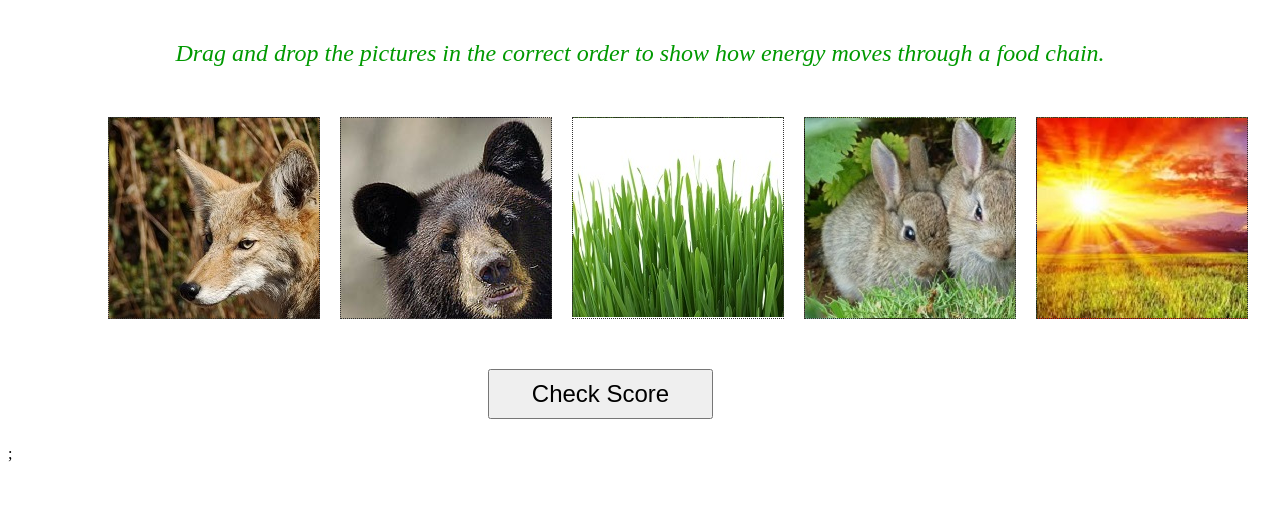
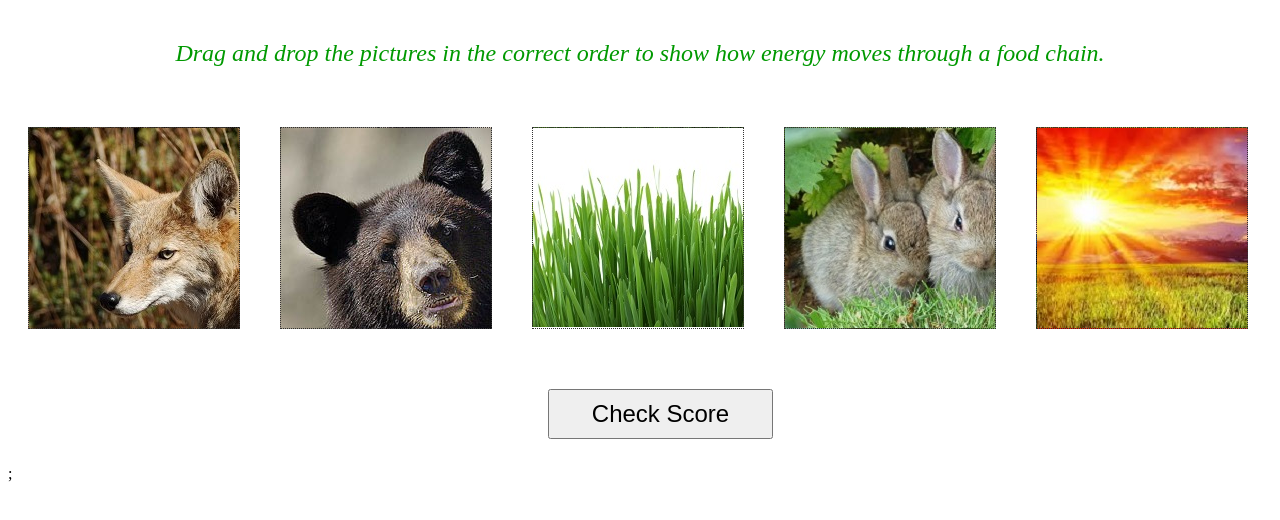
Before and after one commit to RickNTruckee/RickNTruckee.github.io, a plain HTML site: page index.html in a window 1280 px wide. Drawn offline with Linux system fonts and the light colour scheme.

Commit message:
give all pics margin of 20px

```diff
--- a/index.html
+++ b/index.html
@@ -3,14 +3,14 @@
  	<head>
  		 <style type="text/css">
  		  .mover {
- 		  	 width:200px; height:190px; line-height:4em; margin:10px; padding:5px; float:left;
+ 		  	 width:200px; height:190px; line-height:4em; margin:20px; padding:5px; float:left;
  		  	 border:1px dotted #333333; text-align:center;
  		  	 }
  		  	 #box0{
  		  	 	font-size:  24px; text-align: center; margin: 40px; color: #009900
  		  	 }
  		  	 #boxA{
- 		  	 	background-image: url(/Images/Coyote.jpg); margin-left: 100px;
+ 		  	 	background-image: url(/Images/Coyote.jpg);
  		  	 }
  		  	 #boxB{
  		  	 	background-image: url(/Images/black_bear.jpg)
@@ -25,7 +25,7 @@
  		  	 	background-image: url(/Images/sun2.jpg)
  		  	 }
  		  	 #btn1{
- 		  	 	width: 225px; height: 50px; margin:10px; margin-left: 480px; font-size: 24px
+ 		  	 	width: 225px; height: 50px; margin:10px; margin-left: 540px; font-size: 24px
  		  	 }
  		  	 #box6{
  		  	 	width: 1300px; height: 30px; border-style: none; margin-left: 480px margin-top 600px; float:right;
```
